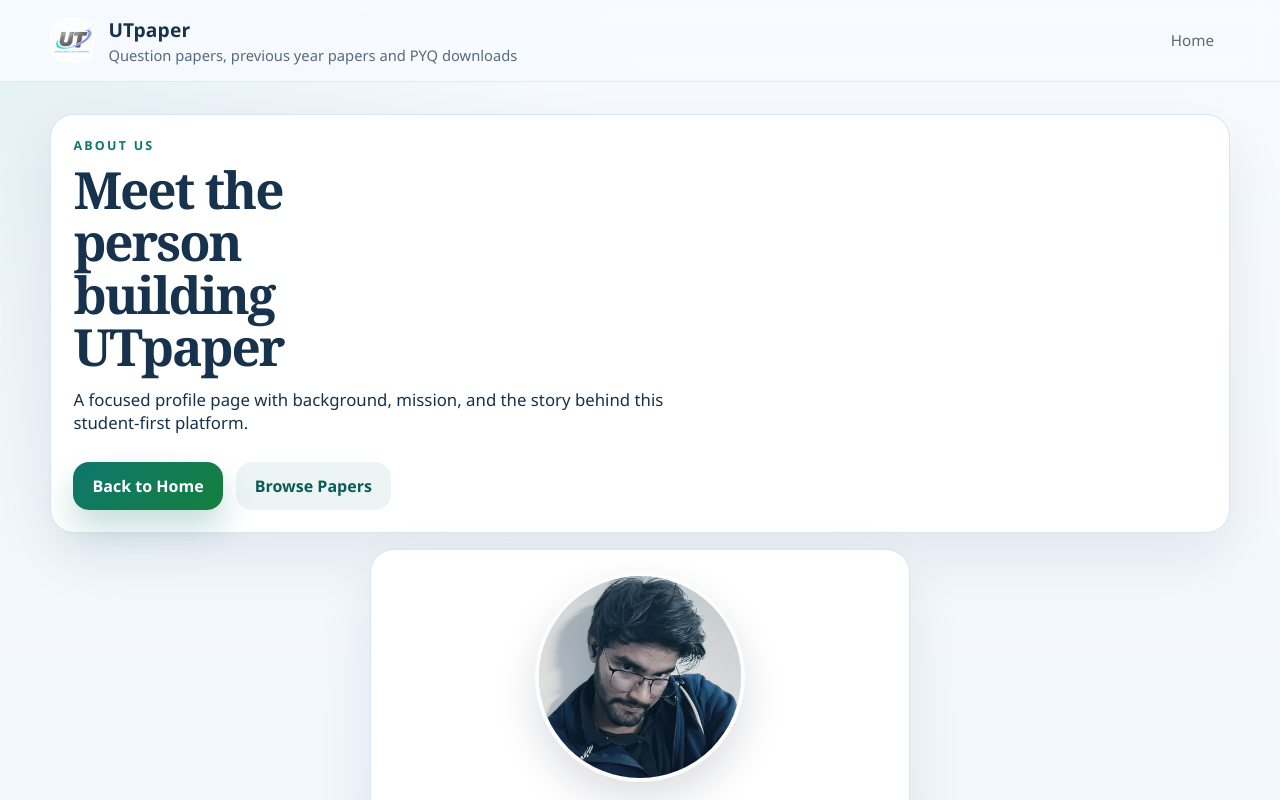
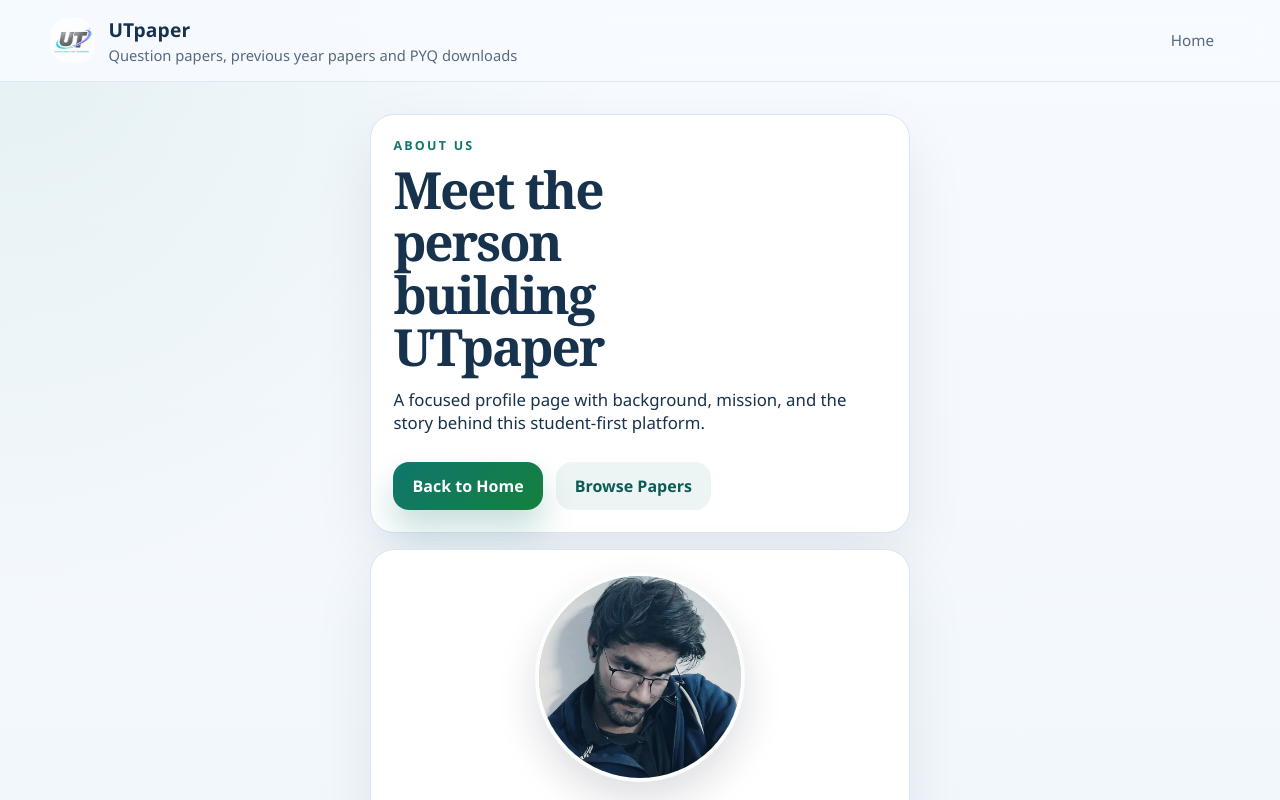
Before and after one commit to ahmadtauqeer672/ut_downloader_pyq, a Next.js app in the folder next-frontend/: page /about in a window 1280 px wide. Shown: the top 800 px of the page. Built offline with nearby package versions, Linux system fonts and the light colour scheme; no server answers.

Commit message:
Match about page card widths

```diff
--- a/next-frontend/app/globals.css
+++ b/next-frontend/app/globals.css
@@ -209,6 +209,7 @@ img {
 
 .about-page {
   display: grid;
+  justify-items: center;
   gap: 1rem;
 }
 
@@ -220,6 +221,9 @@ img {
 
 .about-hero {
   display: grid;
+  width: min(100%, 540px);
+  min-height: 320px;
+  align-content: space-between;
   gap: 1rem;
   background:
     radial-gradient(circle at top right, rgba(245, 158, 11, 0.14), transparent 30%),
```
